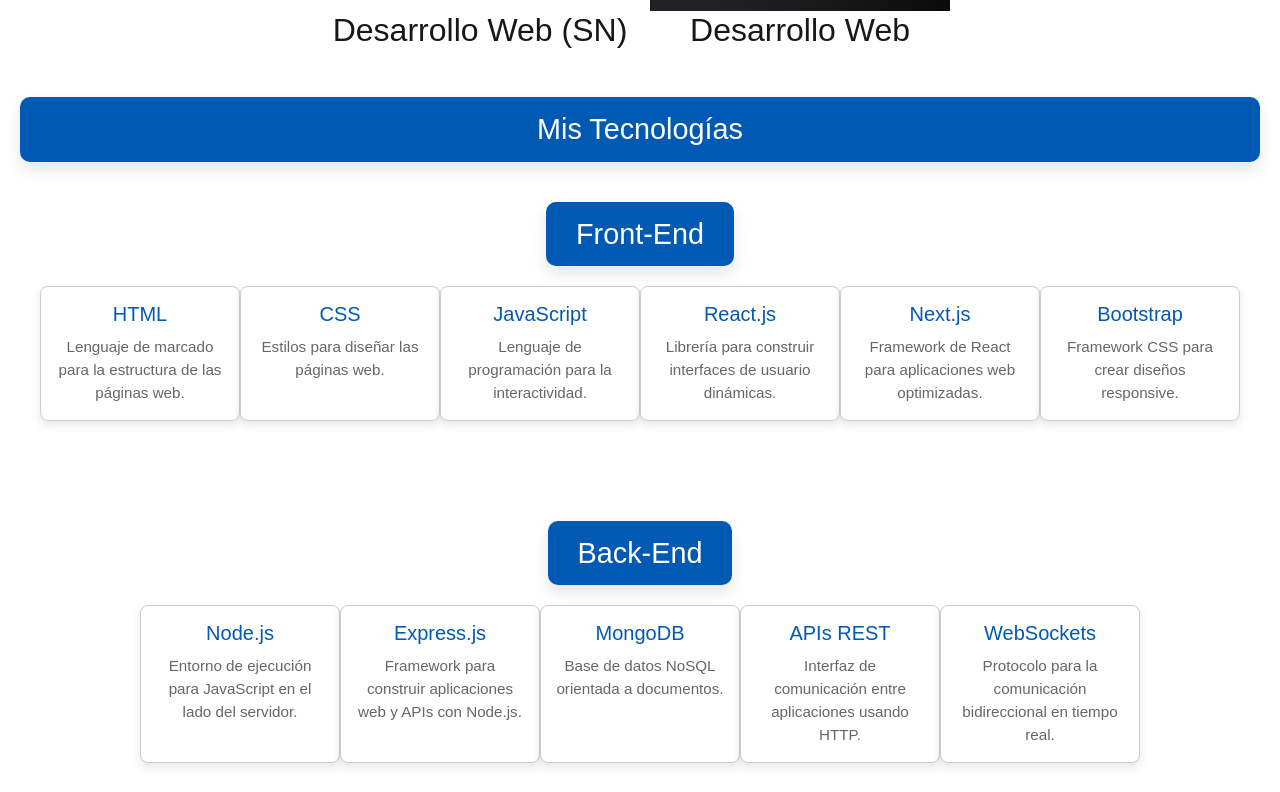
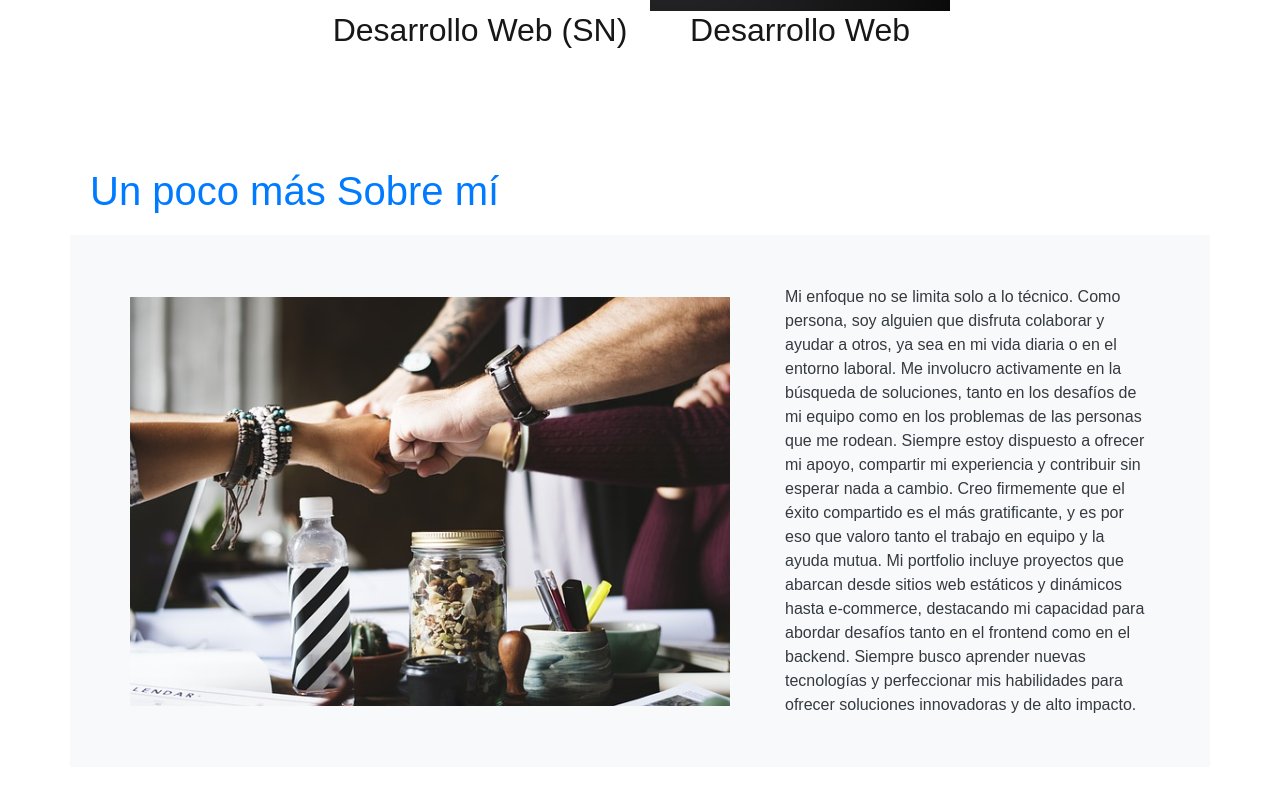
Before and after one commit to palazzid88/DavidPalazziDev, a Next.js app: page / in a window 1280 px wide. Shown: the part 3608-4400 px from the top of the page. Built offline with nearby package versions, Linux system fonts and the light colour scheme.

Commit message:
se trabaja en componente OtherDescription.js

```diff
--- a/src/app/page.js
+++ b/src/app/page.js
@@ -22,7 +22,7 @@
         <AboutMe />
         <PortfolioDev />
         <Certifications />
-        {/* <OtherDescription /> */}
+        <OtherDescription />
         <Skills />
         <ContactPage />
       </main>
```
